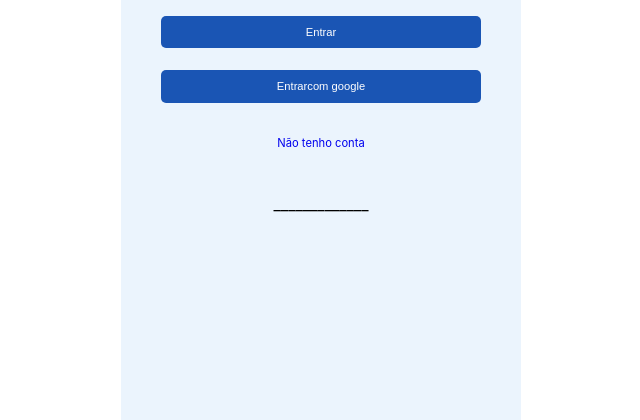
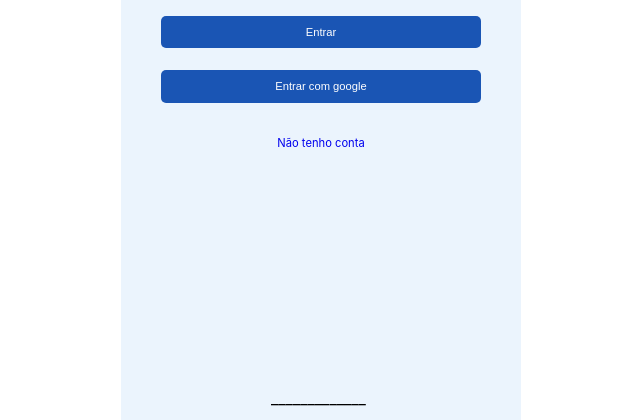
Before and after one commit to jerlyssonm/TuDu, a React (Vite) app: page /login in a window 1280 px wide. Shown: the part 377-797 px from the top of the page, without its empty margins (319-959 px from the left). Built offline with nearby package versions, Linux system fonts and the light colour scheme.

Commit message:
fix: url of images

```diff
--- a/src/pages/autenticate/login/index.tsx
+++ b/src/pages/autenticate/login/index.tsx
@@ -13,7 +13,7 @@ const Login = () =>{
                 <input type="password" />
                 <div className='box-btn'>
                     <button>Entrar</button>
-                    <button>Entrarcom google</button>
+                    <button>Entrar com google</button>
                     <Link to="/register">Não tenho conta</Link>
                 </div>
             </form>
--- a/src/pages/autenticate/login/style.css
+++ b/src/pages/autenticate/login/style.css
@@ -10,12 +10,13 @@
     text-align: center;
 }
 .box-login span{
-    position: relative;
-    top: 25px;
+    position: absolute;
+    left: 150px;
+    bottom: 15px;
 }
 form {
     text-align: left;
-    width: 80vw;
+    width: 80%;
     margin: 0 auto;
     display: flex;
     flex-direction: column;
@@ -56,6 +57,7 @@ form input:focus{
     border-radius: 5px;
     width: 100%;
     margin: 1em 0 1em 0;
+    cursor: pointer;
 }
 .box-btn a{
     margin: 2em 0 1em 0;
--- a/src/pages/autenticate/register/style.css
+++ b/src/pages/autenticate/register/style.css
@@ -9,13 +9,15 @@
     bottom: 0;
     text-align: center;
 }
-.box-login span{
-    position: relative;
-    top: 25px;
+.box-register span{
+    position: absolute;
+    left: 150px;
+    bottom: 15px;
 }
 form {
     text-align: left;
     width: 80%;
+    margin: 0 auto;
     display: flex;
     flex-direction: column;
 }
@@ -54,6 +56,7 @@ form input:focus{
     border-radius: 5px;
     width: 100%;
     margin: 1em 0 1em 0;
+    cursor: pointer;
 }
 .box-btn a{
     margin: 2em 0 1em 0;
--- a/src/pages/home/index.tsx
+++ b/src/pages/home/index.tsx
@@ -14,17 +14,17 @@ const ScreemHome = () => {
             <Slide indicators={true} ref={slideRef}>
                 <div className='home-box'>
                     <h1>Bem vindo!</h1>
-                    <img src="src/assets/imgs/home.jpg" alt="" />
+                    <img src="https://redacaonline.com.br/blog/wp-content/uploads/2021/11/checklist-redacao-enem.jpg" alt="" />
                     <p>Organize seu dia com Tudu.</p>
                 </div>
                 <div className='home-box'>
-                    <img src="src/assets/imgs/two-home.jpg" alt="" />
+                    <img src="https://serespecial.org.br/wp-content/uploads/2021/03/Checklist.jpg" alt="" />
                 </div>
                 <div className='home-box'>
-                    <img src="src/assets/imgs/tree-home.jpg" alt="" />
+                    <img src="https://i.pinimg.com/736x/01/5b/b0/015bb09dbe1f0a24d9ddc50bf4c4b4b9.jpg" alt="" />
                 </div>
                 <div className='home-box'>
-                    <img src="src/assets/imgs/four-home.png" alt="" />
+                    <img src="https://pontomais.com.br/materiais-educativos/wp-content/uploads/2021/12/check-list.png" alt="" />
                 </div>
             </Slide>
             <button className="box-auth" >
```
